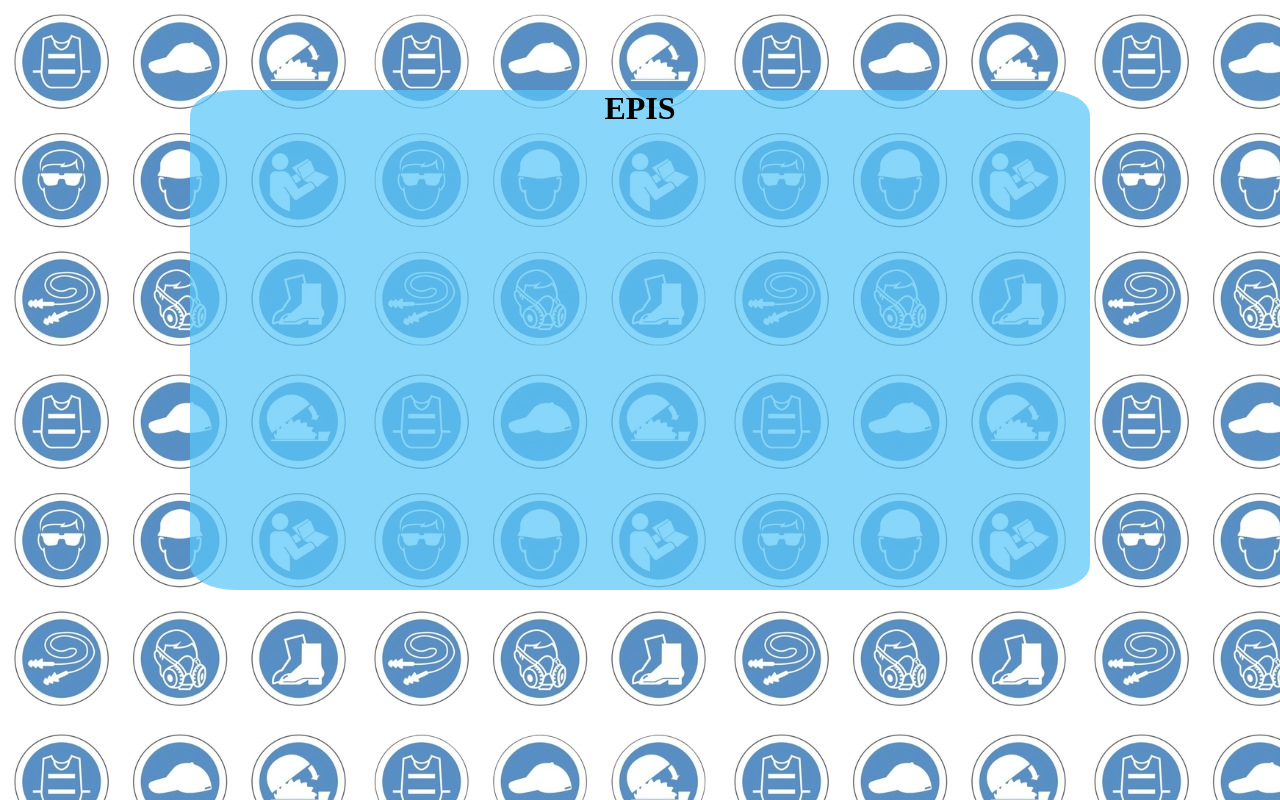
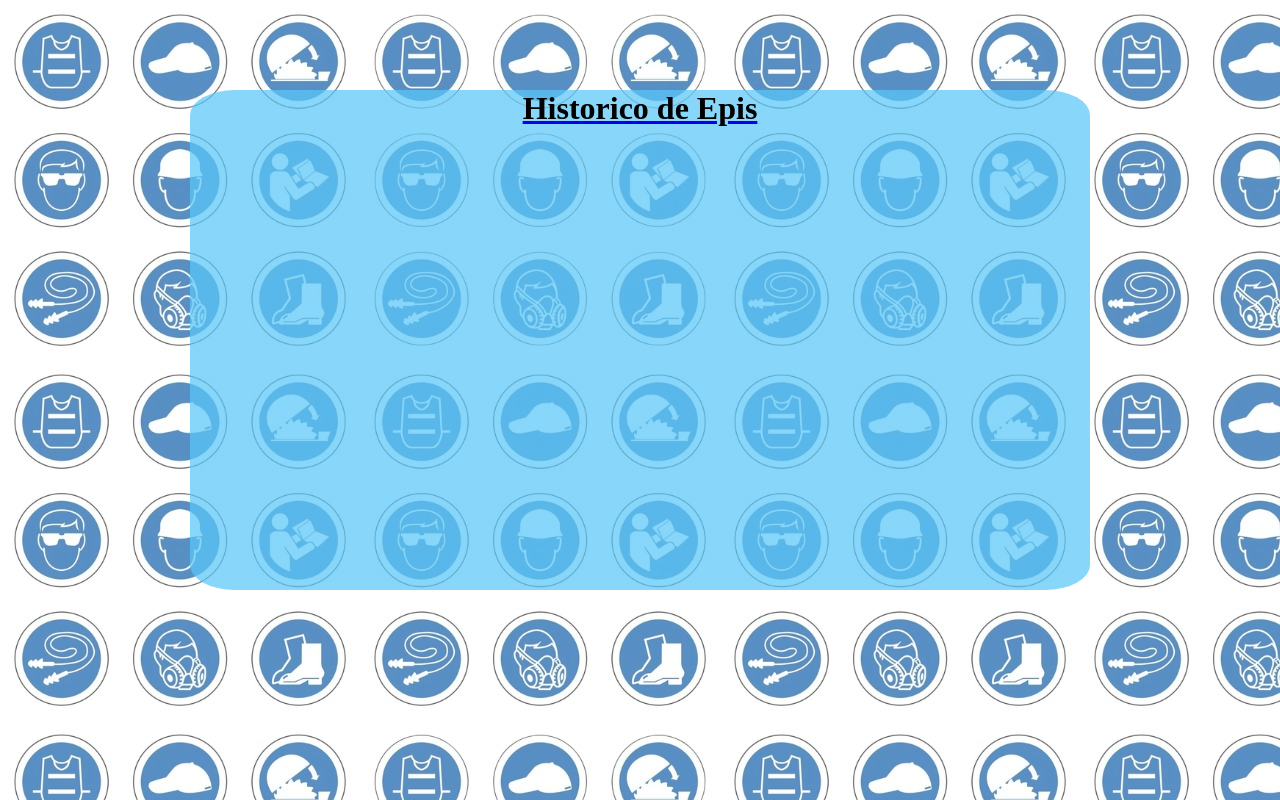
Before and after one commit to Nikolas-Rodrigues/Sa-quarta-fase, a React (Vite) app: page /HApi in a window 1280 px wide. Built offline with nearby package versions, Linux system fonts and the light colour scheme.

Commit message:
Adicao de link

```diff
--- a/src/Apis.jsx
+++ b/src/Apis.jsx
@@ -1,4 +1,5 @@
 import { useState } from 'react'
+import { Link } from 'react-router-dom'
 
 
 function Api() {
--- a/src/Cadastro.jsx
+++ b/src/Cadastro.jsx
@@ -1,5 +1,6 @@
 import { useState } from 'react'
 import './Home.css'
+import { Link } from 'react-router-dom'
 
 
 
@@ -10,8 +11,10 @@ function Cadastro() {
 
   return (
     <>
-    <div className='index'>
-      <h1>Cadastro</h1>
+      <div className='index'>
+        <Link to={"/"}>
+          < h1 >Cadastro</h1>
+        </Link >
       </div>
     </>
   )
--- a/src/Epis.jsx
+++ b/src/Epis.jsx
@@ -1,5 +1,6 @@
 import { useState } from 'react'
 import './Home.css'
+import { Link } from 'react-router-dom'
 
 
 
@@ -99,7 +100,9 @@ function Epi() {
   return (
     <>
       <div className='index'>
-        <h1>Epis</h1>
+      <Link to={"/"}>
+          < h1 > Epis</h1>
+        </Link >
 
         <div className='navApiGeral'>
           <button className='navApi' id="btnCadastrar" onClick={cadastrar}>Cadastrar</button>
--- a/src/Func.jsx
+++ b/src/Func.jsx
@@ -1,5 +1,6 @@
 import { useState } from 'react'
 import './Home.css'
+import { Link } from 'react-router-dom';
 
 
 
@@ -101,8 +102,9 @@ function Func() {
   return (
     <>
       <div className='index'>
-        <h1>Func</h1>
-
+        <Link to={"/"}>
+          < h1 > Funcionarios</h1>
+        </Link >
         <div className='navFuncGeral'>
           <button className='navFunc' id="btnCadastrar" onClick={cadastrar}>Cadastrar</button>
           <button className='navFunc2' id="btnListar" onClick={listar}>Listar</button>
@@ -157,7 +159,7 @@ function Func() {
           </div>
 
         </div>
-      </div>
+      </div >
     </>
   )
 }
--- a/src/HApi.jsx
+++ b/src/HApi.jsx
@@ -1,5 +1,6 @@
 import { useState } from 'react'
 import './Home.css'
+import { Link } from 'react-router-dom'
 
 
 function HApi() {
@@ -7,7 +8,9 @@ function HApi() {
 
   return (
     <div className='index'>
-      <h1>EPIS</h1>
+      <Link to={"/"}>
+          < h1 > Historico de Epis</h1>
+        </Link >
       </div>
   )
 }
--- a/src/HFunc.jsx
+++ b/src/HFunc.jsx
@@ -1,5 +1,6 @@
 import { useState } from 'react'
 import './Home.css'
+import { Link } from 'react-router-dom'
 
 
 
@@ -10,7 +11,9 @@ function HFunc() {
 
   return (
     <div className='index'>
-      <h1>H func</h1>
+      <Link to={"/"}>
+          < h1 > Historico de Funcionarios</h1>
+        </Link >
     </div>
   )
 }
```
